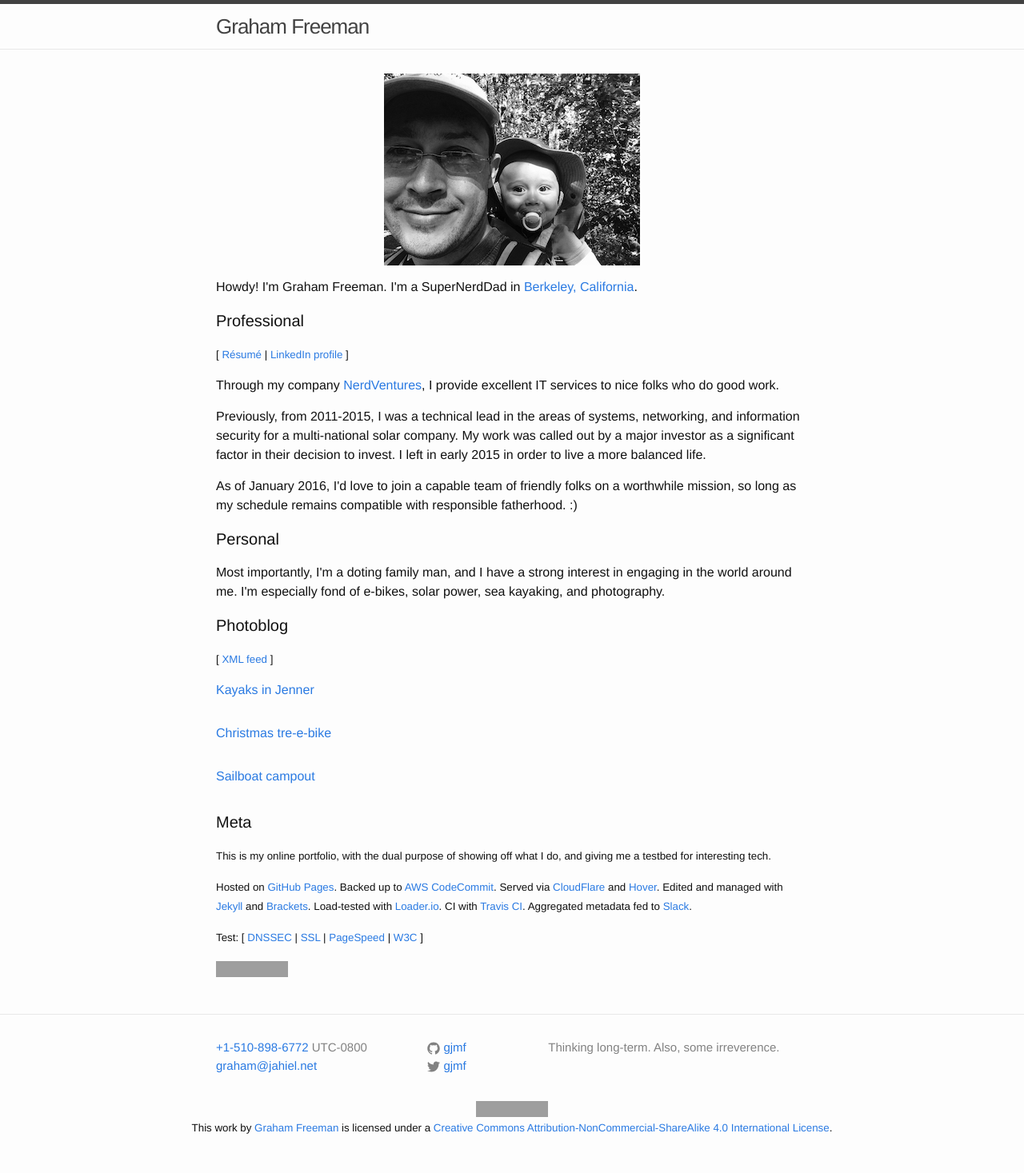
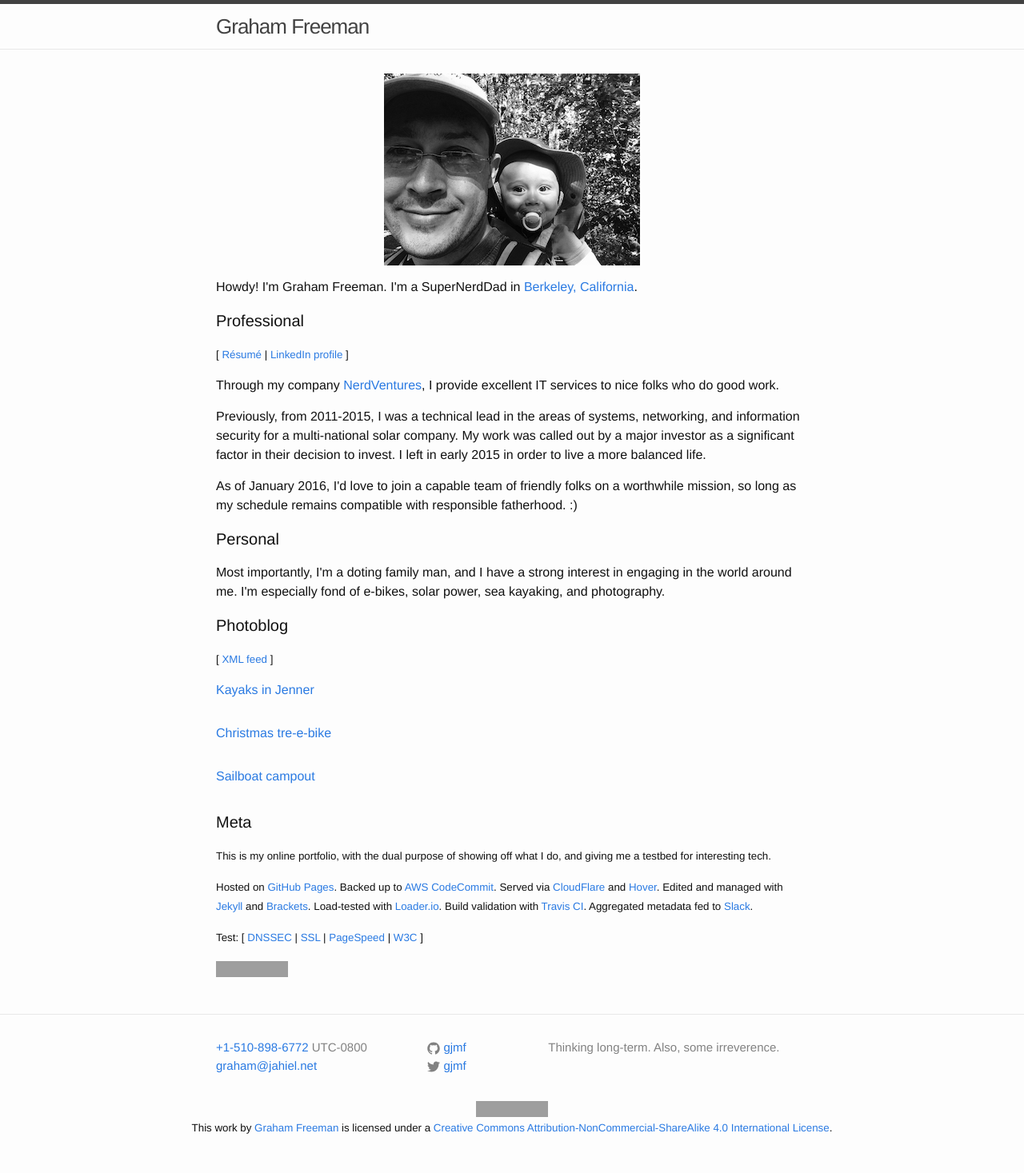
Before and after one commit to gjmf/gjmf.github.io, a Jekyll site: the page built from index.html, in a window 1280 px wide. Shown: the whole page at 80% size. Built offline with Jekyll 4.4.1, drawn with Linux system fonts in a browser that asks for light colours; grey boxes are pictures that could not be loaded.

Commit message:
Minor rephrasing. Also, changed build+push+validate script.

```diff
--- a/index.html
+++ b/index.html
@@ -58,7 +58,7 @@
         </p>
         <p class="text">
         <small>
-        Hosted on <a href="https://pages.github.com/">GitHub Pages</a>. Backed up to <a href="https://aws.amazon.com/codecommit/">AWS CodeCommit</a>. Served via <a href="https://cloudflare.com">CloudFlare</a> and <a href="https://hover.com">Hover</a>. Edited and managed with <a href="https://jekyllrb.com/">Jekyll</a> and <a href="http://brackets.io">Brackets</a>. Load-tested with <a href="https://loader.io">Loader.io</a>. CI with <a href="https://travis-ci.org/">Travis CI</a>. Aggregated metadata fed to <a href="https://slack.com/">Slack</a>.
+        Hosted on <a href="https://pages.github.com/">GitHub Pages</a>. Backed up to <a href="https://aws.amazon.com/codecommit/">AWS CodeCommit</a>. Served via <a href="https://cloudflare.com">CloudFlare</a> and <a href="https://hover.com">Hover</a>. Edited and managed with <a href="https://jekyllrb.com/">Jekyll</a> and <a href="http://brackets.io">Brackets</a>. Load-tested with <a href="https://loader.io">Loader.io</a>. Build validation with <a href="https://travis-ci.org/">Travis CI</a>. Aggregated metadata fed to <a href="https://slack.com/">Slack</a>.
         </small>
         </p>
         <p class="text">
```
